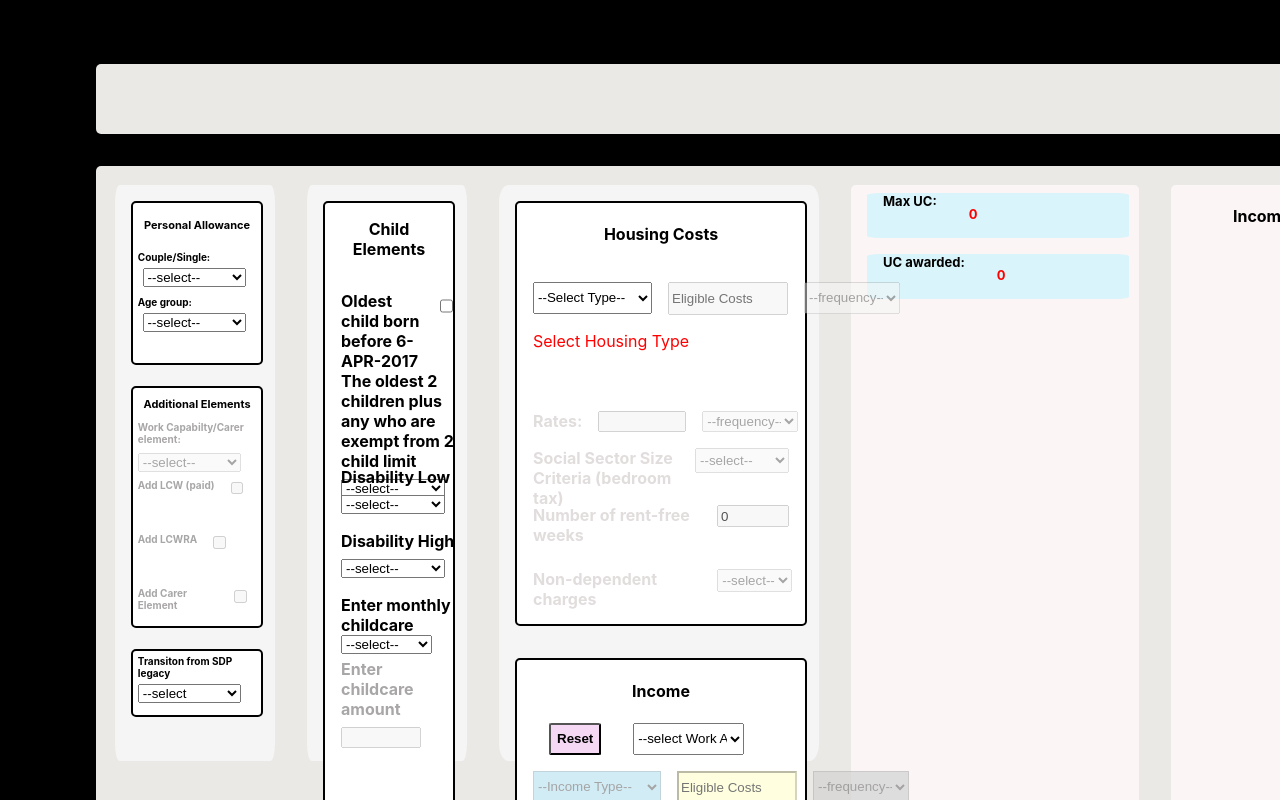
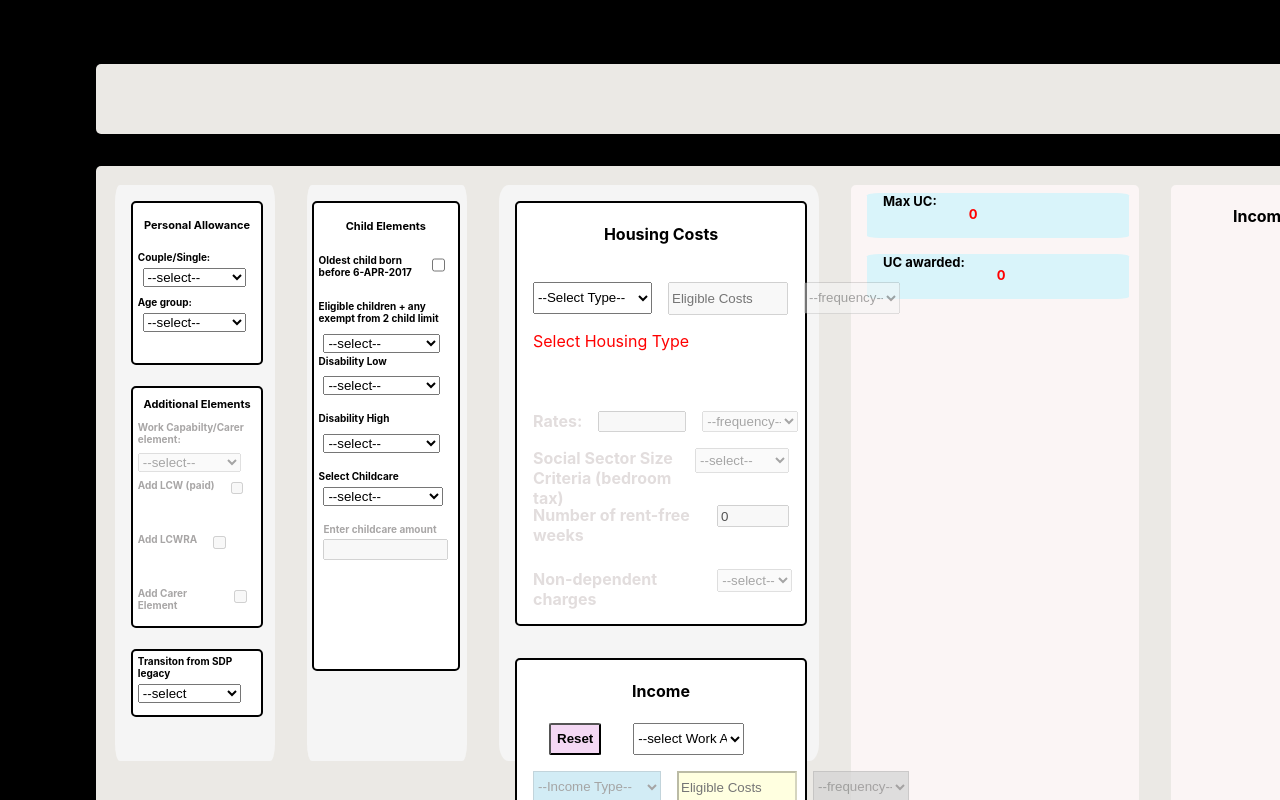
Before and after one commit to dnlstronge/benefitscalc2, a React (Create React App) app: page / in a window 1280 px wide. Shown: the top 800 px of the page. Built offline with nearby package versions, Linux system fonts and the light colour scheme.

Commit message:
[x] - more css for child section

```diff
--- a/src/components/UC2/CHILD/CHILD.js
+++ b/src/components/UC2/CHILD/CHILD.js
@@ -94,7 +94,7 @@ const CHILD = ({ setPropState }) => {
                     <input className={classes.checkbox_input} value={oldest} onClick={handleOldest} id="oldest_checkbox" type="checkbox"></input>
                 </label>
           {/* oldest born after */}
-                <label className={classes.dropdown_labelB} htmlFor="children_selection"> The oldest 2 children plus any who are exempt from 2 child limit
+                <label className={classes.dropdown_labelB} htmlFor="children_selection"> Eligible children + any exempt from 2 child limit
                   {!oldest &&
                    <select onChange={handleChildren} className={classes.dropdown_select} id="children_selection">
                     <option value="0">--select--</option>
@@ -162,7 +162,7 @@ const CHILD = ({ setPropState }) => {
                     </select>
                 </label>
         {/* Childcare Costs */}
-                <label htmlFor="childcare1" className={classes.dropdown_label}>Enter monthly childcare
+                <label htmlFor="childcare1" className={classes.dropdown_label}>Select Childcare
                     <select id="childcare1" onChange={handleChildcare} className={classes.dropdown_childcare}>
                         <option value="0">--select--</option>
                         <option value="0">None</option>
--- a/src/components/UC2/CHILD/CHILD.module.css
+++ b/src/components/UC2/CHILD/CHILD.module.css
@@ -3,83 +3,90 @@
     display: flex;
     flex-direction: column;
     background: white;
-    width: 80%;
+    width: 9rem;
     height: auto;
-    margin: 1rem 1rem 1rem 1rem;
+    margin: 1rem 0.3rem 0.3rem 0.3rem;
     border: 2px solid black;
     border-radius: 5px;
 }
 .heading {
+    font-size: 11px;
     margin: 1rem 1rem 1rem 1rem;
     text-align: center;
 }
 .dropdown_label {
+    font-size: 10px;
     color: black;
     font-weight: bold;
     display: flex;
     flex-direction: column;
-    height: 3rem;
+    height: 2.2rem;
     width: 90%;
-    margin: 1rem 0rem 0rem 1rem;
+    margin: 0.6rem 0.3rem 0.8rem 0.3rem;
 }
 .dropdown_labelB {
+    font-size: 10px;
     color: black;
     font-weight: bold;
     display: flex;
     flex-direction: column;
-    height: 4rem;
+    height: 2.2rem;
     width: 90%;
-    margin: 1rem 0rem 1rem 1rem;
+    margin: 0.6rem 0.3rem 0.6rem 0.3rem;
 }
 .dropdown_select {
     display: flex;
     flex-direction: column;
-    height: 2rem;
+    height: 2.4rem;
     width: 90%;
-    margin: 0.5rem 0.5rem 0.5rem 0rem;
+    margin: 0.6rem 0.3rem 0.6rem 0.3rem;
 
 }
 .checkbox_label {
+    font-size: 10px;
     color: black;
     font-weight: bold;
     display: flex;
     flex-direction: row;
-    height: 3rem;
+    height: 2rem;
     width: 90%;
-    margin: 1rem 0rem 1rem 1rem;
+    margin: 0.3rem 0.3rem 0.3rem 0.3rem;
 
 }
 .checkbox_input {
     display: flex;
     flex-direction: row;
-    width: 1.5rem;
-    height: 1.5rem;
-    margin-left: 1rem;
+    width: 1rem;
+    height: 1rem;
+    margin-left: 0.3rem;
 
 }
 .dropdown_childcare {
-    margin-right: 1.5rem;
+   margin: 0.3rem 0.3rem 0.3rem 0.3rem
 }
 .childcare_label {
+    font-size: 10px;
     display: flex;
     flex-direction: column;
     font-weight: bold;
-    margin: 1rem 1rem 1rem 1rem;
+    margin: 0.3rem 0.3rem 0.3rem 0.6rem;
 }
 .childcare_label_disabled {
+    font-size: 10px;
     color: rgb(168, 166, 166);
     display: flex;
     flex-direction: column;
     font-weight: bold;
-    margin: 1rem 1rem 1rem 1rem;
+    margin: 0.3rem 0.3rem 0.3rem 0.6rem;
 }
 
 .input_childcare {
     display: flex;
-    margin-top: 0.5rem;
-    margin-right: 1rem;
+    margin-top: 0.3rem;
+    margin-right: 0.3rem;
 }
 .warning_container {
+    font-size: 10px;
     display: flex;
     color: red;
     font-weight: bold;
```
